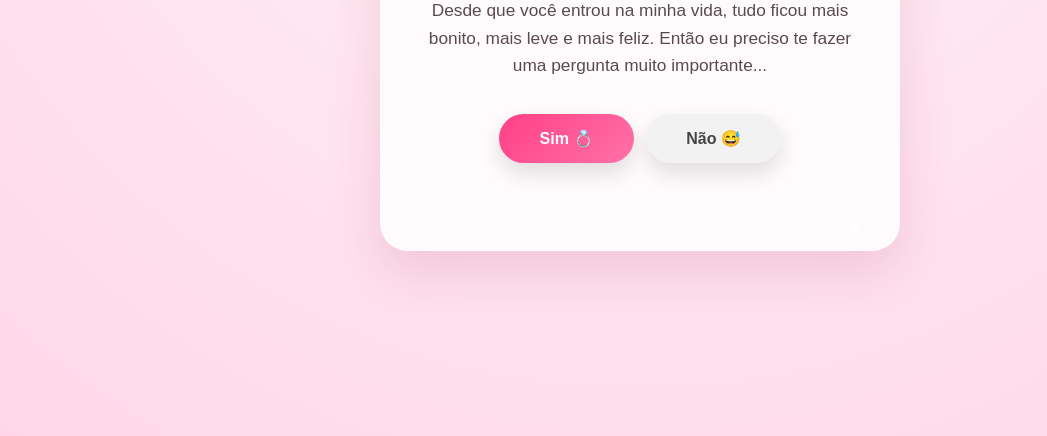
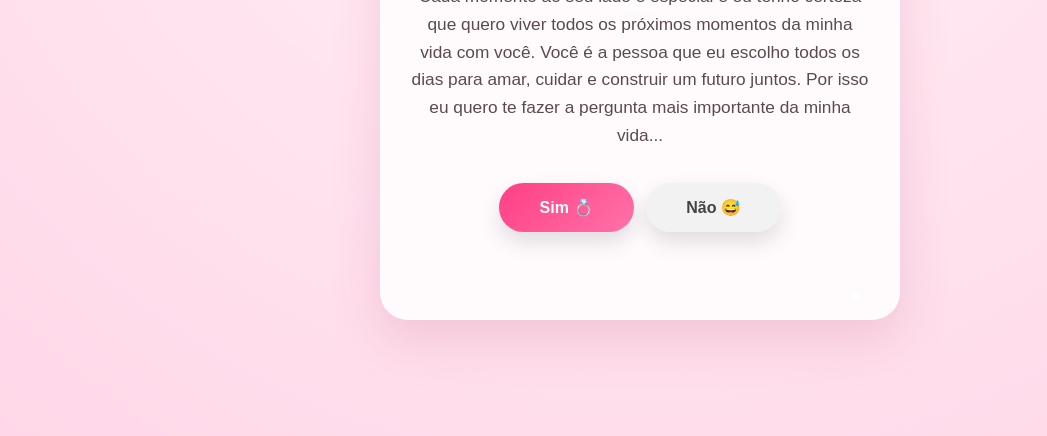
Before and after one commit to ViniGabrielBorba/PEDIDO-CASAMENTO-VINI-LUANA, a plain HTML site: page index.html in a window 1280 px wide. Shown: the part 364-800 px from the top of the page, without its empty margins (0-1047 px from the left). Drawn offline with Linux system fonts and the light colour scheme.

Commit message:
Update index.html

```diff
--- a/index.html
+++ b/index.html
@@ -276,8 +276,9 @@
       <div class="heart">💖</div>
       <h1>Quer casar comigo?</h1>
       <p>
-        Desde que você entrou na minha vida, tudo ficou mais bonito, mais leve e mais feliz.
-        Então eu preciso te fazer uma pergunta muito importante...
+        Luana, o Vinicius te ama muito. Desde que você entrou na minha vida tudo ficou mais bonito, mais leve e mais feliz. Cada momento ao seu lado é especial e eu tenho certeza que quero viver todos os próximos momentos da minha vida com você.
+
+Você é a pessoa que eu escolho todos os dias para amar, cuidar e construir um futuro juntos. Por isso eu quero te fazer a pergunta mais importante da minha vida...
       </p>
 
       <div class="buttons" id="buttonsArea">
```
